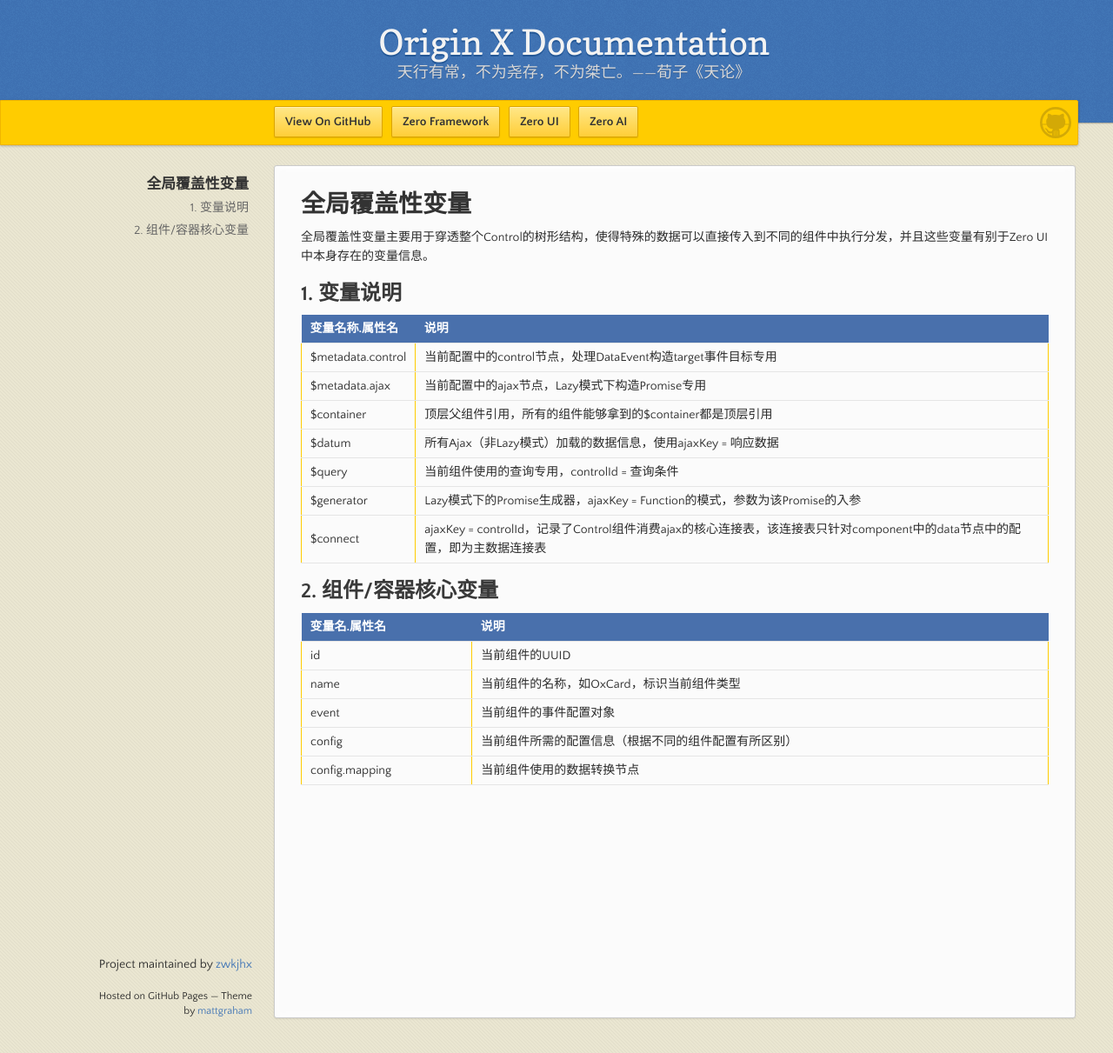
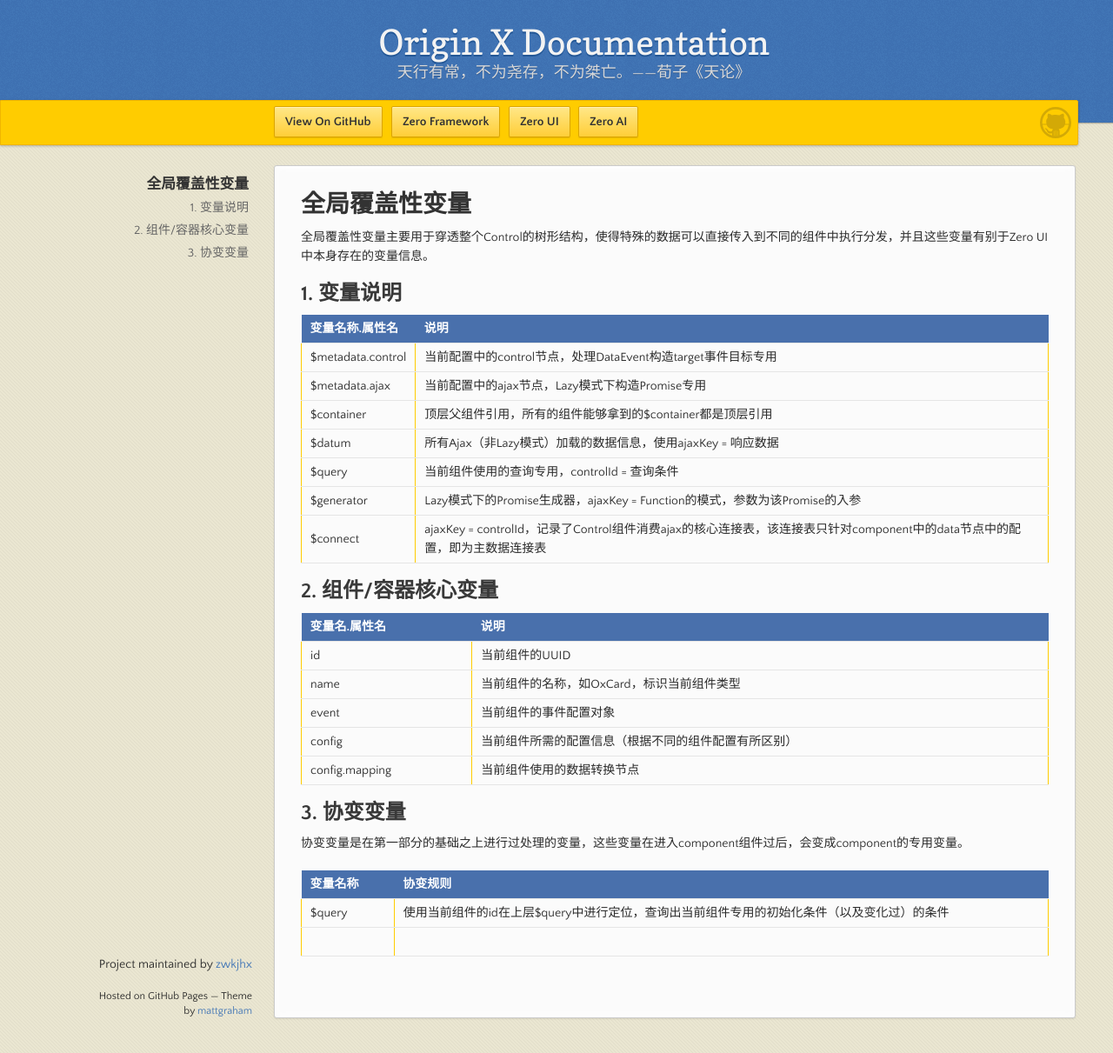
Before and after one commit to zwkjhx/ox-doc, a Jekyll site: the page built from specification/3-origin-xgui-fan/spo-016-quan-ju-fu-gai-xing-bian-liang.md, in a window 1280 px wide and 1211 px high. Shown: the whole window at 87% size. Built offline with Jekyll 4.4.1, drawn with Linux system fonts in a browser that asks for light colours; our own code applies the rules of GitHub Pages for plain Markdown files.

Commit message:
Updates specification/3-origin-xgui-fan/spo-016-quan-ju-fu-gai-xing-bian-liang.md
Auto commit by GitBook Editor

```diff
--- a/specification/3-origin-xgui-fan/spo-016-quan-ju-fu-gai-xing-bian-liang.md
+++ b/specification/3-origin-xgui-fan/spo-016-quan-ju-fu-gai-xing-bian-liang.md
@@ -23,3 +23,12 @@
 | event | 当前组件的事件配置对象 |
 | config | 当前组件所需的配置信息（根据不同的组件配置有所区别） |
 | config.mapping | 当前组件使用的数据转换节点 |
+
+## 3. 协变变量
+
+协变变量是在第一部分的基础之上进行过处理的变量，这些变量在进入component组件过后，会变成component的专用变量。
+
+| 变量名称 | 协变规则 |
+| :--- | :--- |
+| $query | 使用当前组件的id在上层$query中进行定位，查询出当前组件专用的初始化条件（以及变化过）的条件 |
+|  |  |
```
